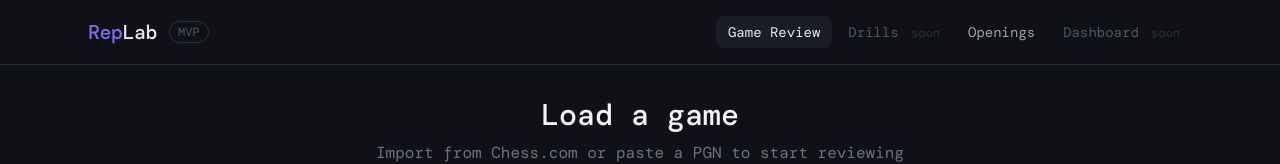
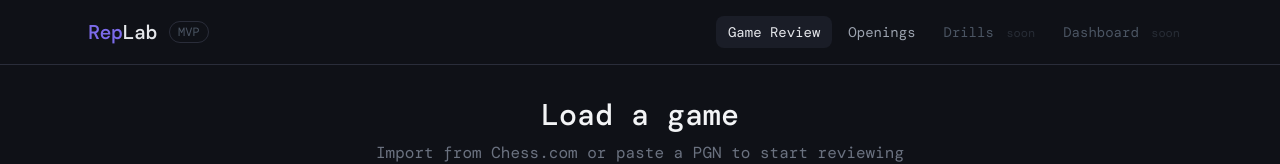
Before and after one commit to davon-davis/RepLab, a React (Vite) app in the folder frontend/: page / in a window 1280 px wide. Shown: the top 164 px of the page. Built offline with nearby package versions, Linux system fonts and the light colour scheme; a web font is replaced by a local one.

Commit message:
rearranged header buttons

```diff
--- a/frontend/src/components/Header.tsx
+++ b/frontend/src/components/Header.tsx
@@ -28,6 +28,10 @@ export function Header() {
             Game Review
           </NavLink>
 
+          <NavLink to="/openings" className={navLinkClass}>
+            Openings
+          </NavLink>
+
           <button
             disabled
             className="cursor-not-allowed rounded-lg px-3 py-1.5 font-display text-sm text-gray-600"
@@ -35,10 +39,6 @@ export function Header() {
           >
             Drills <span className="ml-1 text-xs opacity-40">soon</span>
           </button>
-
-          <NavLink to="/openings" className={navLinkClass}>
-            Openings
-          </NavLink>
 
           <button
             disabled
```
